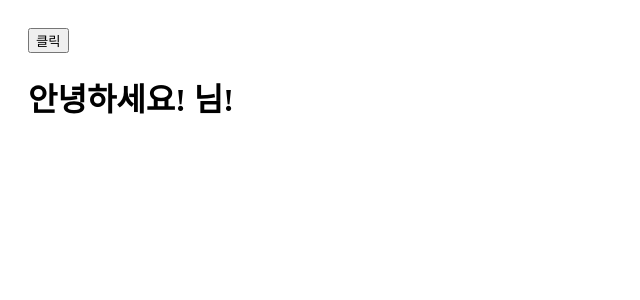
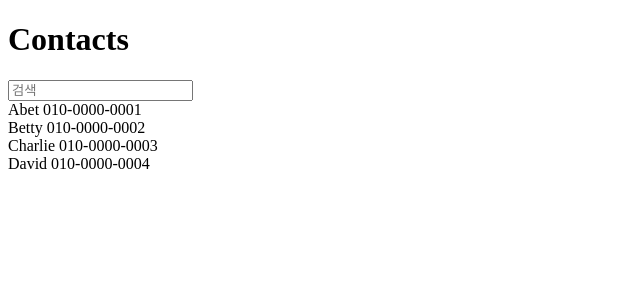
Before and after one commit to hsi05200/React2, a React (Create React App) app: page / in a window 1280 px wide. Shown: the top 300 px of the page, without its empty margins (0-640 px from the left). Built offline with nearby package versions, Linux system fonts and the light colour scheme.

Commit message:
주소록 기본세팅과 검색폼 기능구현을 위한 폼구성

```diff
--- a/src/App.css
+++ b/src/App.css
@@ -1,5 +1,5 @@
 div {
-	padding: 10px;
+	padding: 0px;
 }
 .div {
 	color: blue;
--- a/src/App.js
+++ b/src/App.js
@@ -1,31 +1,15 @@
-//import logo from './logo.svg';
+//import logo from './logo.svg'; 이미지를 불러오는 방법
+
 import React from 'react';
 import "./App.css";
+import Contact from './components/Contact'
 
-class App extends React.PureComponent {
-  constructor(props) {
-    super(props);
-    this.state = {
-      name: '',
-      desc: ''
-    };
-  }
+class App extends React.Component {
   render() {
     return (
       <div>
-        <button onClick={
-          ()=>{this.setState((state, props) => {
-              return {
-                name:'황성일',
-                desc:'React 학습에 오신걸 환영합니다.'
-              }
-            });
-          }}>클릭
-        </button>
-        <h1>안녕하세요! {this.state.name}님!</h1>
-        <div className="div">{this.state.desc}</div>
+        <Contact/>
       </div >
-
     );
   }
 }
--- /dev/null
+++ b/src/components/Contact.js
@@ -0,0 +1,57 @@
+import React from 'react';
+import ContactInfo from './Contactinfo';
+
+class Contact extends React.Component {
+
+  constructor(props) {
+    super(props);
+    this.state = {
+      keyword: '',
+      contactData: [{
+          name: 'Abet',
+          phone: '010-0000-0001'
+      }, {
+          name: 'Betty',
+          phone: '010-0000-0002'
+      }, {
+          name: 'Charlie',
+          phone: '010-0000-0003'
+      }, {
+          name: 'David',
+          phone: '010-0000-0004'
+      }]
+    };
+
+    this.handleChange = this.handleChange.bind(this);
+  }
+
+  handleChange(e) {
+    this.setState({
+      keyword:e.target.value
+    });
+  }
+
+  render() {
+    const mapToComponents = (data) => {
+      return data.map((contact, i) => {
+          return (<ContactInfo contact={contact} key={i}/>);
+      });
+    };
+
+    return (
+      <div>
+          <h1>Contacts</h1>
+          <input
+            type="text"
+            name="keyword"
+            placeholder="검색"
+            value={this.state.keyword}
+            onChange={this.handleChange}
+          />
+          <div>{mapToComponents(this.state.contactData)}</div>
+      </div>
+    );
+  }
+}
+
+export default Contact;
--- /dev/null
+++ b/src/components/Contactinfo.js
@@ -0,0 +1,11 @@
+import React from 'react';
+
+class ContactInfo extends React.Component {
+    render() {
+        return (
+            <div>{this.props.contact.name} {this.props.contact.phone}</div>
+        );
+    }
+}
+
+export default ContactInfo;
```
Also changed, not shown: 1 other file (tests, documents, lock files or other folders).
